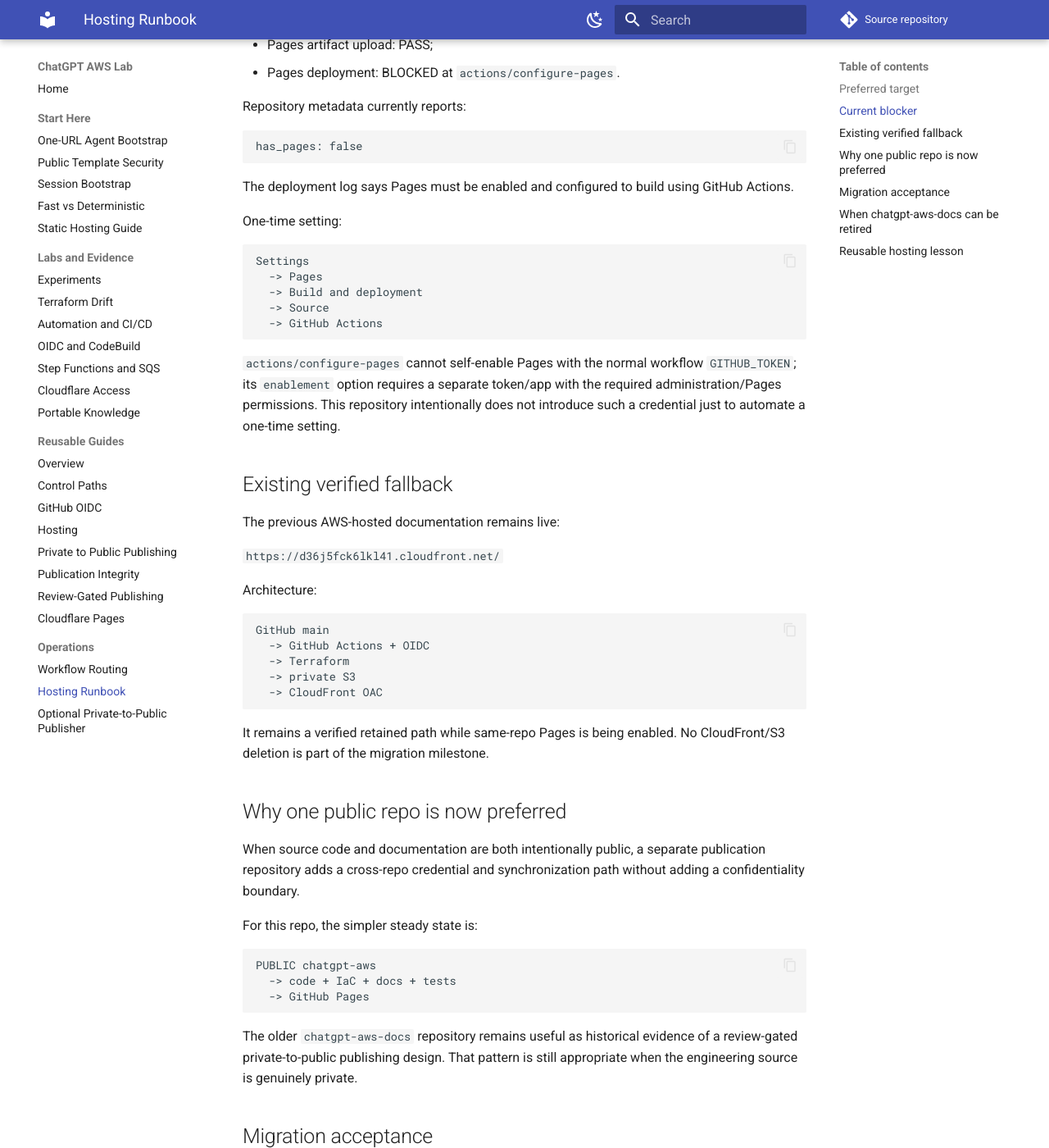
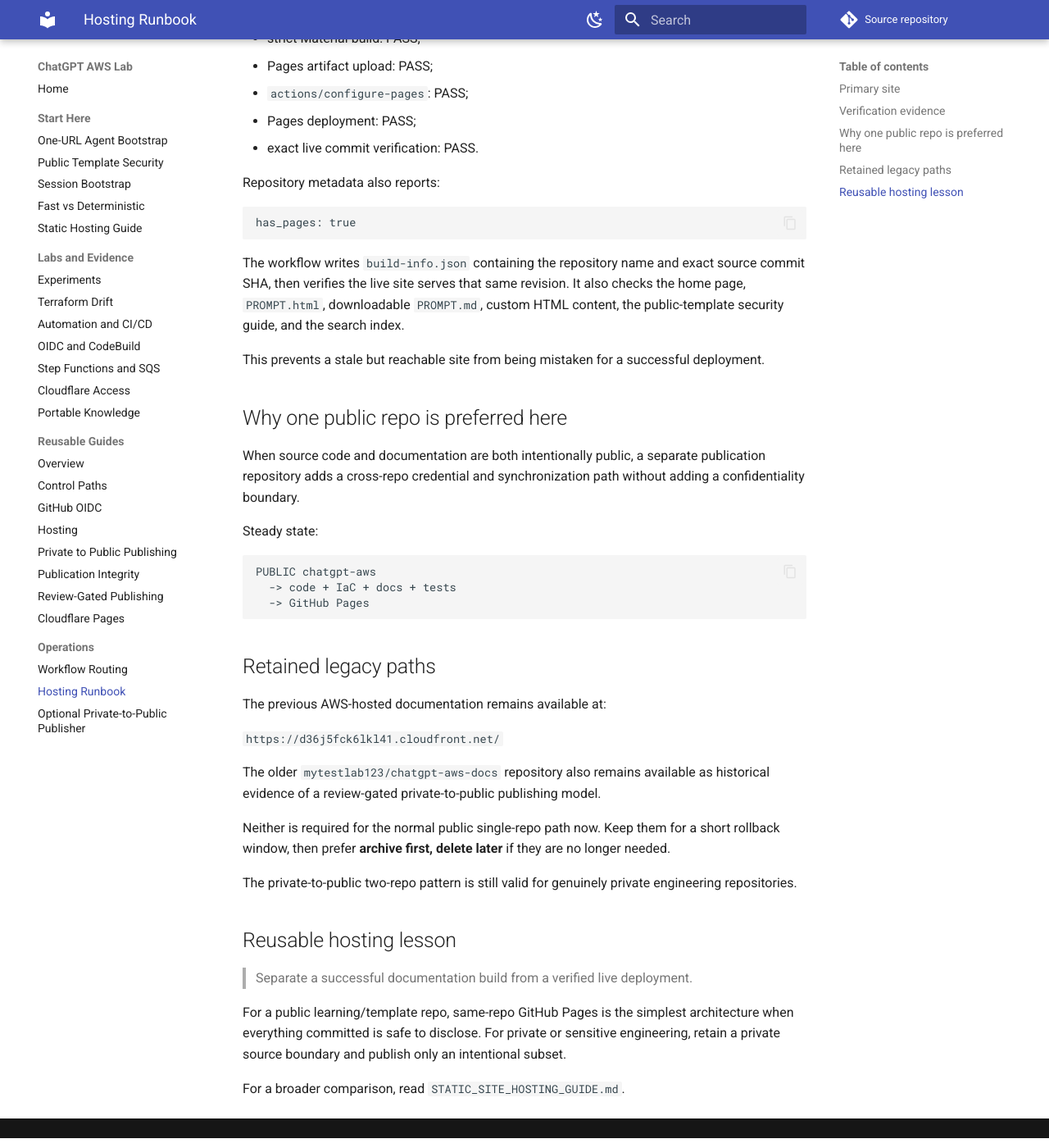
Before and after one commit to mytestlab123/chatgpt-aws, an MkDocs documentation site: the page built from docs/HOSTING.md, in a window 1280 px wide and 1400 px high, scrolled down 754 px. Shown: the whole window at 82% size. Built offline with MkDocs 1.6.1 and Material for MkDocs 9.7.7, drawn with Linux system fonts in a browser that asks for light colours; comment, search, counter and statistics services are not loaded; some of the changed text lies outside the part shown.

Commit message:
Update documentation status (#51)

````diff
--- a/docs/HOSTING.md
+++ b/docs/HOSTING.md
@@ -1,11 +1,13 @@
 # Documentation Hosting
 
-Status: **MIGRATING TO SAME-REPO GITHUB PAGES**
+Status: **VERIFIED / SAME-REPO GITHUB PAGES**
 Last checked: **2026-09-14**
 
-## Preferred target
+## Primary site
 
-Because `mytestlab123/chatgpt-aws` is now public, the preferred long-term path is:
+`https://mytestlab123.github.io/chatgpt-aws/`
+
+Architecture:
 
 ```text
 docs/ + mkdocs.yml
@@ -15,63 +17,35 @@
         -> GitHub Pages
 ```
 
-Target URL:
+## Verification evidence
 
-`https://mytestlab123.github.io/chatgpt-aws/`
+After the one-time repository setting **Settings -> Pages -> Source: GitHub Actions** was enabled, workflow run `34796005818` attempt 2 completed successfully.
 
-## Current blocker
-
-Main workflow run `34794184677` proved:
+Verified stages:
 
 - unit/public-safety checks: PASS;
 - backend-free Terraform validation: PASS;
 - strict Material build: PASS;
 - Pages artifact upload: PASS;
-- Pages deployment: BLOCKED at `actions/configure-pages`.
+- `actions/configure-pages`: PASS;
+- Pages deployment: PASS;
+- exact live commit verification: PASS.
 
-Repository metadata currently reports:
+Repository metadata also reports:
 
 ```text
-has_pages: false
+has_pages: true
 ```
 
-The deployment log says Pages must be enabled and configured to build using GitHub Actions.
+The workflow writes `build-info.json` containing the repository name and exact source commit SHA, then verifies the live site serves that same revision. It also checks the home page, `PROMPT.html`, downloadable `PROMPT.md`, custom HTML content, the public-template security guide, and the search index.
 
-One-time setting:
+This prevents a stale but reachable site from being mistaken for a successful deployment.
 
-```text
-Settings
-  -> Pages
-  -> Build and deployment
-  -> Source
-  -> GitHub Actions
-```
-
-`actions/configure-pages` cannot self-enable Pages with the normal workflow `GITHUB_TOKEN`; its `enablement` option requires a separate token/app with the required administration/Pages permissions. This repository intentionally does not introduce such a credential just to automate a one-time setting.
-
-## Existing verified fallback
-
-The previous AWS-hosted documentation remains live:
-
-`https://d36j5fck6lkl41.cloudfront.net/`
-
-Architecture:
-
-```text
-GitHub main
-  -> GitHub Actions + OIDC
-  -> Terraform
-  -> private S3
-  -> CloudFront OAC
-```
-
-It remains a verified retained path while same-repo Pages is being enabled. No CloudFront/S3 deletion is part of the migration milestone.
-
-## Why one public repo is now preferred
+## Why one public repo is preferred here
 
 When source code and documentation are both intentionally public, a separate publication repository adds a cross-repo credential and synchronization path without adding a confidentiality boundary.
 
-For this repo, the simpler steady state is:
+Steady state:
 
 ```text
 PUBLIC chatgpt-aws
@@ -79,43 +53,22 @@
   -> GitHub Pages
 ```
 
-The older `chatgpt-aws-docs` repository remains useful as historical evidence of a review-gated private-to-public publishing design. That pattern is still appropriate when the engineering source is genuinely private.
+## Retained legacy paths
 
-## Migration acceptance
+The previous AWS-hosted documentation remains available at:
 
-Do not call same-repo Pages complete until the main workflow verifies the exact deployed revision.
+`https://d36j5fck6lkl41.cloudfront.net/`
 
-The workflow writes `build-info.json` containing:
+The older `mytestlab123/chatgpt-aws-docs` repository also remains available as historical evidence of a review-gated private-to-public publishing model.
 
-- repository name;
-- exact source commit SHA.
+Neither is required for the normal public single-repo path now. Keep them for a short rollback window, then prefer **archive first, delete later** if they are no longer needed.
 
-Live verification also checks:
-
-- `/`;
-- `PROMPT.html`;
-- `downloads/PROMPT.md`;
-- `AMIT_AUTOMATION_CICD_LAB.html`;
-- `search/search_index.json`.
-
-This prevents a stale but reachable Pages site from being mistaken for a successful deployment.
-
-## When `chatgpt-aws-docs` can be retired
-
-Only after:
-
-1. same-repo Pages is enabled;
-2. the Pages workflow succeeds on `main`;
-3. exact SHA verification passes;
-4. key links are updated;
-5. the new site is stable for a short rollback window.
-
-Prefer **archive first, delete later**.
+The private-to-public two-repo pattern is still valid for genuinely private engineering repositories.
 
 ## Reusable hosting lesson
 
-> Separate the documentation generator from its hosting target, and separate a successful build from a verified live deployment.
+> Separate a successful documentation build from a verified live deployment.
 
-Material for MkDocs can be published to GitHub Pages, S3 + CloudFront, or another static host. Hosting choice should follow visibility, authentication, and operational requirements rather than changing the knowledge layout.
+For a public learning/template repo, same-repo GitHub Pages is the simplest architecture when everything committed is safe to disclose. For private or sensitive engineering, retain a private source boundary and publish only an intentional subset.
 
 For a broader comparison, read `STATIC_SITE_HOSTING_GUIDE.md`.
````
Also changed, not shown: CONTEXT.md (+12 -15 lines), PROMPT.md (+24 -6 lines), README.md (+9 -17 lines).
